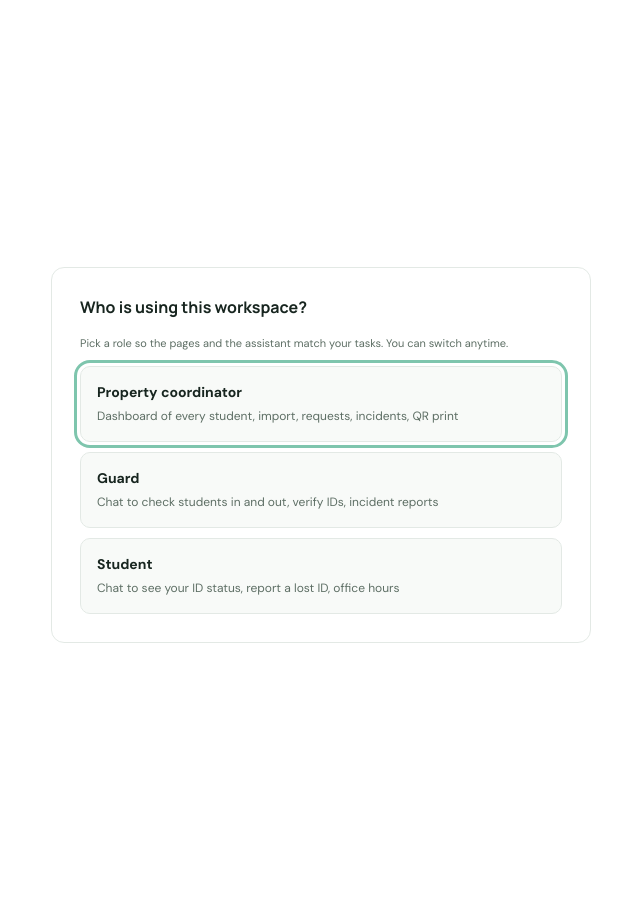
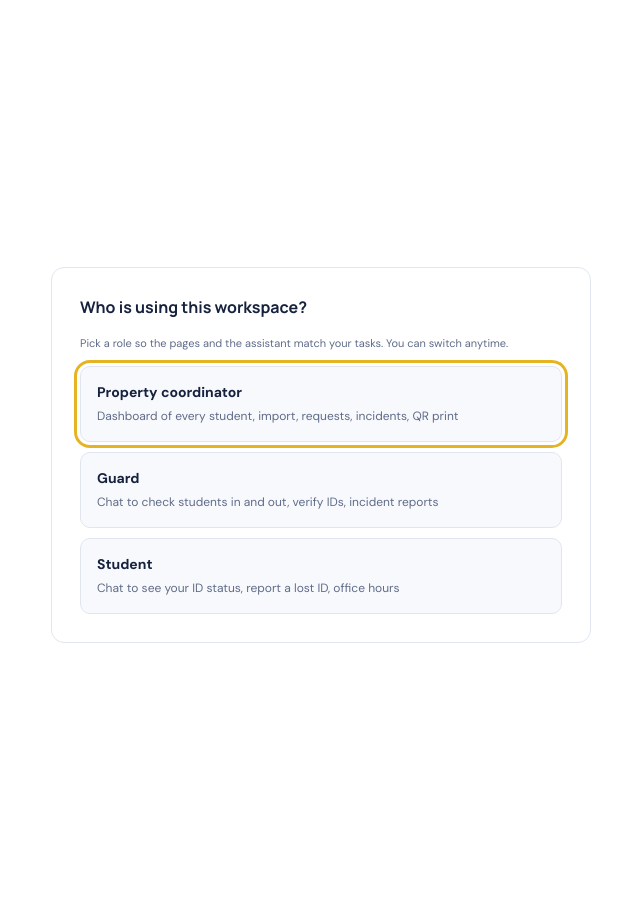
Before and after one commit to StillChoosingYou/AI-chatbot, a Flask app: page / in a window 1280 px wide. Shown: the whole page, without its empty margins (319-959 px from the left). Run offline with Flask 3, Linux system fonts and the light colour scheme; parts of the project's set-up code (start-up, migrations or seed data) failed here and were passed over; some libraries are stand-ins or nearby versions.

Commit message:
Recolor the app with the PGPC seal colors (navy blue and gold), light and dark themes
Co-Authored-By: Claude Sonnet 5.5 <noreply@anthropic.com>
Claude-Session: https://claude.ai/code/session_01P7ejXmSKTXgrR8SdjiR4DM

```diff
--- a/static/style.css
+++ b/static/style.css
@@ -12,58 +12,63 @@
 
 /* ========= LIGHT THEME ========= */
 :root {
-  --green: #176c53;
-  --green-light: #3dba8a;
-  --green-bg: #eaf3ed;
-  --ink: #20322c;
-  --muted: #78877f;
-  --border: #e3e9e5;
-  --bg: #f6f8f6;
+  /* PGPC colours, taken from the school seal: navy blue and gold. (The names still say "green" from the first design.) */
+  --green: #14367f;
+  --green-light: #3a68c9;
+  --green-bg: #e8eefb;
+  --gold: #e6b422;
+  --gold-bg: #fdf3d0;
+  --ink: #16213d;
+  --muted: #6b7691;
+  --border: #e0e5f0;
+  --bg: #f5f7fc;
   --surface: #fff;
-  --surface-hover: #f0f4ef;
-  --surface-alt: #f8faf8;
+  --surface-hover: #edf1fa;
+  --surface-alt: #f8f9fd;
   --surface-glass: rgba(255,255,255,0.85);
-  --shadow-sm: 0 1px 3px rgba(20,50,30,0.06);
-  --shadow-md: 0 4px 12px rgba(20,50,30,0.08);
-  --shadow-lg: 0 8px 32px rgba(20,50,30,0.12);
+  --shadow-sm: 0 1px 3px rgba(20,40,100,0.06);
+  --shadow-md: 0 4px 12px rgba(20,40,100,0.08);
+  --shadow-lg: 0 8px 32px rgba(20,40,100,0.12);
   --pending-bg: #fff4de; --pending-fg: #ac7b23;
-  --processing-bg: #eef2fb; --processing-fg: #607ac2;
+  --processing-bg: #eef2fb; --processing-fg: #4f6bb8;
   --ready-bg: #e8f5ed; --ready-fg: #287b50;
-  --released-bg: #f0f2ef; --released-fg: #728275;
+  --released-bg: #eef0f6; --released-fg: #6f7a94;
   --danger: #d63f3f; --danger-bg: #fef2f2;
   --toast-bg: var(--green); --toast-fg: #fff;
-  --focus: #7ec5ad;
-  --chat-user-bg: #e6f0ea;
-  --chat-bot-bg: #f2f6f1;
-  --dialog-backdrop: rgba(21,45,36,0.35);
+  --focus: #e6b422;
+  --chat-user-bg: #e3eafa;
+  --chat-bot-bg: #f1f4fb;
+  --dialog-backdrop: rgba(14,28,70,0.35);
   --transition: 0.25s cubic-bezier(0.4,0,0.2,1);
 }
 
 /* ========= DARK THEME ========= */
 [data-theme="dark"] {
-  --green: #3dba8a;
-  --green-light: #5cd4a4;
-  --green-bg: #1a2e25;
-  --ink: #e4ede8;
-  --muted: #8a9b91;
-  --border: #2a3832;
-  --bg: #0f1410;
-  --surface: #1a2420;
-  --surface-hover: #243530;
-  --surface-alt: #1e2a25;
-  --surface-glass: rgba(26,36,32,0.88);
+  --green: #8fb0ff;
+  --green-light: #b4c9ff;
+  --green-bg: #18223f;
+  --gold: #f2c744;
+  --gold-bg: #3a3014;
+  --ink: #e6ecfa;
+  --muted: #94a0bf;
+  --border: #29345a;
+  --bg: #0b1226;
+  --surface: #141c36;
+  --surface-hover: #1d2848;
+  --surface-alt: #18213f;
+  --surface-glass: rgba(20,28,54,0.88);
   --shadow-sm: 0 1px 3px rgba(0,0,0,0.2);
   --shadow-md: 0 4px 12px rgba(0,0,0,0.25);
   --shadow-lg: 0 8px 32px rgba(0,0,0,0.35);
   --pending-bg: #3a2e14; --pending-fg: #e8b84d;
   --processing-bg: #1e2340; --processing-fg: #8ea0e0;
   --ready-bg: #162e1e; --ready-fg: #4dc07a;
-  --released-bg: #252d26; --released-fg: #9aaa9d;
+  --released-bg: #232a41; --released-fg: #a0abc6;
   --danger: #f06060; --danger-bg: #3a1818;
-  --toast-bg: #2a4a3a; --toast-fg: #e4ede8;
-  --focus: #3dba8a;
-  --chat-user-bg: #1e3028;
-  --chat-bot-bg: #1a2a22;
+  --toast-bg: #1f3a8a; --toast-fg: #e6ecfa;
+  --focus: #f2c744;
+  --chat-user-bg: #1b2850;
+  --chat-bot-bg: #151f3d;
   --dialog-backdrop: rgba(0,0,0,0.6);
 }
 
@@ -95,7 +100,7 @@ code { background: var(--surface-alt); border: 1px solid var(--border); border-r
 .nav-label { font-size: 10px; color: var(--muted); letter-spacing: 1.8px; margin: 40px 12px 14px; opacity: 0.7; }
 .nav { display: block; border-radius: 8px; padding: 12px 15px; color: var(--muted); margin: 4px 0; transition: background var(--transition), color var(--transition); }
 .nav:hover { background: var(--surface-hover); }
-.nav.active { background: var(--green-bg); color: var(--green); font-weight: 700; }
+.nav.active { background: var(--green-bg); color: var(--green); font-weight: 700; box-shadow: inset 3px 0 0 var(--gold); }
 .sidebar-bottom { margin-top: auto; padding-top: 18px; display: flex; align-items: center; gap: 10px; font-size: 11px; }
 .sidebar-bottom small { display: block; font-size: 9px; color: var(--muted); margin-top: 6px; }
 .avatar { border-radius: 50%; background: var(--green-bg); padding: 11px; color: var(--green); font-weight: 700; }
@@ -369,8 +374,8 @@ dialog::backdrop { background: var(--dialog-backdrop); }
 #record-dialog, #import-dialog, #incident-dialog { width: 620px; }
 /* The role chooser is a plain white page with the card in the middle: nothing shows through, light or dark theme. */
 #role-dialog {
-  --surface: #fff; --surface-alt: #f8faf8; --ink: #17251f; --muted: #5d6e64; --border: #e3e9e5;
-  --green-bg: #e8f5ed; --shadow-lg: none;
+  --surface: #fff; --surface-alt: #f8f9fd; --ink: #16213d; --muted: #5f6b88; --border: #e0e5f0;
+  --green: #14367f; --green-bg: #e8eefb; --focus: #e6b422; --shadow-lg: none;
   background: #fff; color: var(--ink); border-color: var(--border);
 }
 #role-dialog::backdrop, html.fx #role-dialog[open]::backdrop { background: #fff; opacity: 1; animation: none; }
@@ -408,7 +413,7 @@ dialog::backdrop { background: var(--dialog-backdrop); }
 .ticker { display: flex; align-items: stretch; margin: 22px 0 0; background: var(--surface); border: 1px solid var(--border); border-radius: 10px; overflow: hidden; box-shadow: var(--shadow-sm); }
 .ticker[hidden] { display: none; }
 .ticker-live { display: inline-flex; align-items: center; gap: 7px; flex: none; padding: 0 14px; background: var(--green-bg); color: var(--green); font: 700 10px/1 Manrope, system-ui, sans-serif; letter-spacing: 1.4px; }
-.ticker-dot { width: 7px; height: 7px; border-radius: 50%; background: var(--green-light); animation: tickerPulse 1.8s ease-in-out infinite; }
+.ticker-dot { width: 7px; height: 7px; border-radius: 50%; background: var(--gold); animation: tickerPulse 1.8s ease-in-out infinite; }
 .ticker-window { position: relative; flex: 1 1 auto; min-width: 0; overflow: hidden; -webkit-mask-image: linear-gradient(90deg, transparent 0, #000 22px, #000 calc(100% - 22px), transparent 100%); mask-image: linear-gradient(90deg, transparent 0, #000 22px, #000 calc(100% - 22px), transparent 100%); }
 .ticker-track { display: flex; width: max-content; animation: tickerScroll var(--ticker-seconds, 40s) linear infinite; will-change: transform; }
 .ticker-group { display: flex; flex: none; }
@@ -559,14 +564,17 @@ html.fx .scan-frame.scanning .scan-line { opacity: 0.9; }
 }
 
 /* Coordinator sign-in: a plain white page, like the role chooser. */
-.login-body { background: #fff; display: grid; place-items: center; min-height: 100vh; margin: 0; padding: 16px; color: #17251f; }
-.login-card { margin: 0; width: min(420px, 100%); border: 1px solid #e3e9e5; border-radius: 13px; padding: 28px; background: #fff; box-sizing: border-box; }
+.login-body { background: #fff; display: grid; place-items: center; min-height: 100vh; margin: 0; padding: 16px; color: #16213d; }
+.login-card { margin: 0; width: min(420px, 100%); border: 1px solid #e0e5f0; border-radius: 13px; padding: 28px; background: #fff; box-sizing: border-box; }
 .login-card h1 { margin: 4px 0 14px; }
 .login-card form { display: grid; gap: 12px; }
 .login-card label { display: grid; gap: 6px; font-weight: 600; font-size: 13px; }
-.login-card input { padding: 10px 12px; border: 1px solid #cfd8d2; border-radius: 8px; font: inherit; background: #fff; color: #17251f; }
+.login-card input { padding: 10px 12px; border: 1px solid #cdd5e8; border-radius: 8px; font: inherit; background: #fff; color: #16213d; }
 .login-card .subtle { margin-top: 16px; }
 
 /* The PGPC seal replaces the square icon in the brand. */
 .brand-logo { width: 42px; height: 42px; border-radius: 50%; object-fit: cover; flex: none; background: #fff; }
 .login-card .brand-logo, .profile-card .brand-logo { display: block; }
+
+/* In the dark theme the primary blue is light, so text on it is dark. */
+[data-theme="dark"] .primary, [data-theme="dark"] .action-chip:hover:not(:disabled) { color: #0b1226; }
```
Also changed, not shown: tests/test_coordinator_login.py (+10 -0 lines).
